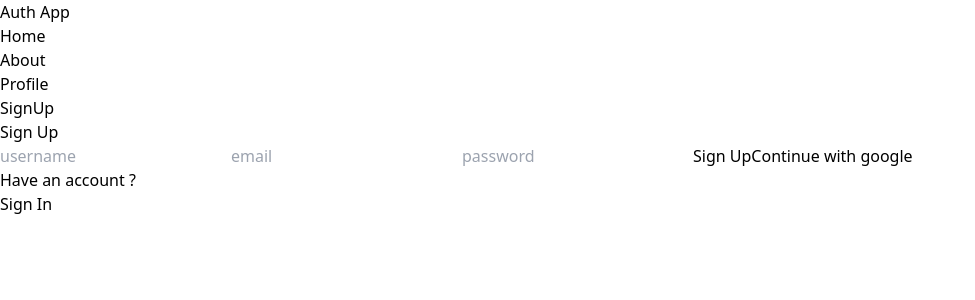
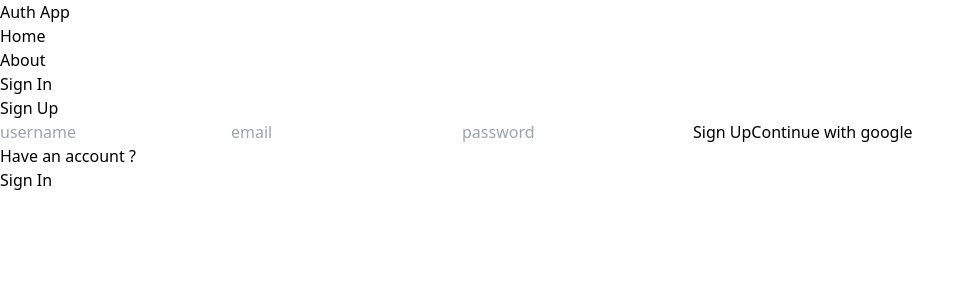
Before and after one commit to tivalesunayana/mern-stack-project, a React (Vite) app in the folder client/: page /Sign-up in a window 1280 px wide. Shown: the top 300 px of the page, without its empty margins (0-975 px from the left). Built offline with nearby package versions, Linux system fonts and the light colour scheme.

Commit message:
update header component and make profile private

```diff
--- a/client/src/App.jsx
+++ b/client/src/App.jsx
@@ -1,25 +1,26 @@
-import {BrowserRouter , Routes,Route} from 'react-router-dom'
-import Home from './pages/Home'
-import About from './pages/About'
-import SignIn from './pages/SignIn'
-import SignUp from './pages/SignUp'
-import Profile from './pages/Profile'
-import Header from './components/Header'
+import { BrowserRouter, Routes, Route } from "react-router-dom";
+import Home from "./pages/Home";
+import About from "./pages/About";
+import SignIn from "./pages/SignIn";
+import SignUp from "./pages/SignUp";
+import Profile from "./pages/Profile";
+import Header from "./components/Header";
+import PrivateRoute from "./components/PrivateRoute";
 
-export default function App(){
-  return(
-
+export default function App() {
+  return (
     <BrowserRouter>
-    <Header />
-  <Routes>
-  <Route path='/' element={<Home />} />
-  <Route path='/about' element={<About/>} />
-  <Route path='/sign-in' element={<SignIn/>} />
-  <Route path='/Sign-up' element={<SignUp/>} />
-  <Route path='/profile' element={<Profile/>} />
-  <Route path='/' element={Home} />
-  </Routes>
+      <Header />
+      <Routes>
+        <Route path="/" element={<Home />} />
+        <Route path="/about" element={<About />} />
+        <Route path="/sign-in" element={<SignIn />} />
+        <Route path="/Sign-up" element={<SignUp />} />
+        <Route element={<PrivateRoute />}>
+          <Route path="/profile" element={<Profile />} />
+        </Route>
+        <Route path="/" element={Home} />
+      </Routes>
     </BrowserRouter>
-  )
-
+  );
 }
--- a/client/src/components/Header.jsx
+++ b/client/src/components/Header.jsx
@@ -1,6 +1,7 @@
 import { Link } from "react-router-dom";
-
+import { useSelector } from "react-redux";
 export default function Header() {
+  const { currentUser } = useSelector((state) => state.user);
   return (
     <div className="bg-sky-300">
       <div className="flex justify-between max-w-6xl mx-auto items-center p-4">
@@ -15,11 +16,15 @@
             <li>About</li>
           </Link>
           <Link to="/profile">
-            <li>Profile</li>
-          </Link>
-
-          <Link to="/sign-up">
-            <li>SignUp</li>
+            {currentUser ? (
+              <img
+                src={currentUser.profilePicture}
+                alt="profile"
+                className="h-7 w-7 rounded-full object-cover"
+              />
+            ) : (
+              <li>Sign In</li>
+            )}
           </Link>
         </ul>
       </div>
--- /dev/null
+++ b/client/src/components/PrivateRoute.jsx
@@ -0,0 +1,7 @@
+import React from "react";
+import { useSelector } from "react-redux";
+import { Outlet, Navigate } from "react-router-dom";
+export default function PrivateRoute() {
+  const { currentUser } = useSelector((state) => state.user);
+  return currentUser ? <Outlet /> : <Navigate to="/Sign-in" />;
+}
```
